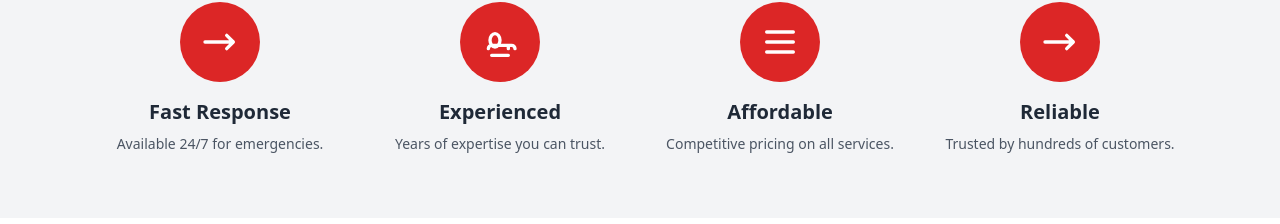
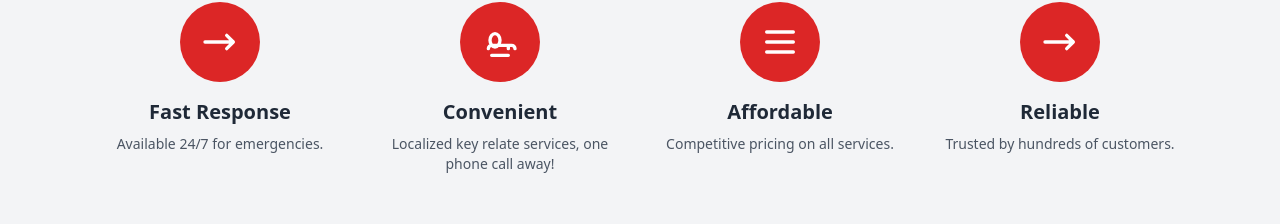
Before and after one commit to rathianmol/dominick_locksmith, a React (Vite) app: page / in a window 1280 px wide. Shown: the part 682-906 px from the top of the page. Built offline with nearby package versions, Linux system fonts and the light colour scheme.

Commit message:
Adding a convenient section to the why-choose-us component.

```diff
--- a/src/components/WhyChooseUs.jsx
+++ b/src/components/WhyChooseUs.jsx
@@ -51,10 +51,10 @@ export default function WhyChooseUs() {
                 </svg>
               </div>
               <h3 className="text-xl font-semibold text-gray-800 mb-2">
-                Experienced
+                Convenient
               </h3>
               <p className="text-gray-600 text-sm">
-                Years of expertise you can trust.
+                Localized key relate services, one phone call away!
               </p>
             </div>
             <div className="flex flex-col items-center text-center">
```
